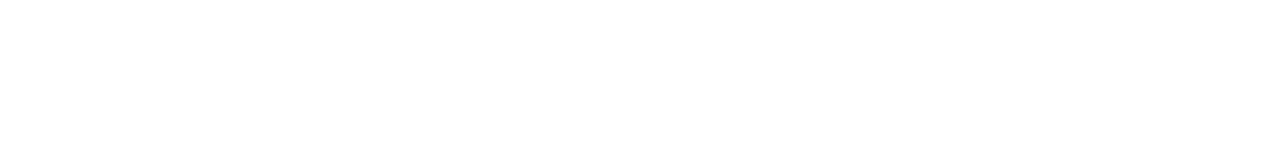
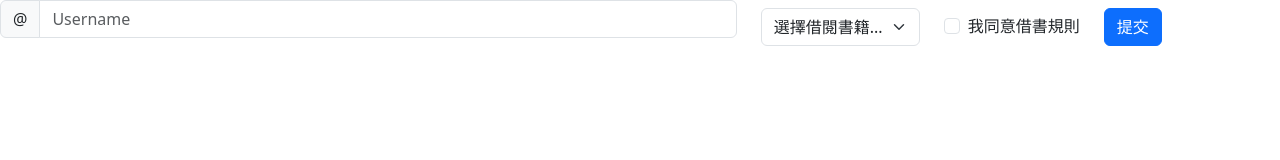
Before and after one commit to zzero73/zzero73.github.com, a plain HTML site: page 0430/bonus.html in a window 1280 px wide. Drawn offline with nearby package versions, Linux system fonts and the light colour scheme.

Commit message:
Update bonus.html

```diff
--- a/0430/bonus.html
+++ b/0430/bonus.html
@@ -2,9 +2,40 @@
 <html>
 <head>
 <meta charset="utf-8">
-<title>無標題文件</title>
+<title>0430-bonus</title>
+	<link href="https://cdn.jsdelivr.net/npm/bootstrap@5.3.3/dist/css/bootstrap.min.css" rel="stylesheet" integrity="sha384-QWTKZyjpPEjISv5WaRU9OFeRpok6YctnYmDr5pNlyT2bRjXh0JMhjY6hW+ALEwIH" crossorigin="anonymous">
+	<script src="https://cdn.jsdelivr.net/npm/bootstrap@5.3.3/dist/js/bootstrap.bundle.min.js" integrity="sha384-YvpcrYf0tY3lHB60NNkmXc5s9fDVZLESaAA55NDzOxhy9GkcIdslK1eN7N6jIeHz" crossorigin="anonymous"></script>
 </head>
 
 <body>
+	<div class="row">
+		<form class="col-md-7">
+  			<div class="input-group mb-3">
+    			<span class="input-group-text" id="addon1">@</span>
+    			<input type="text" class="form-control" placeholder="Username">
+  			</div>
+		</form>
+		<form class="row row-cols-sm-auto align-items-center col-md-5" >
+  			<div class="col-12">
+    			<select class="form-select" id="userCity">
+      				<option selected>選擇借閱書籍...</option>
+      				<option value="1">刺殺騎士團長</option>
+      				<option value="2">冰與火之歌</option>
+      				<option value="3">其它</option>
+    			</select>
+  			</div>
+  			<div class="col-12">
+    			<div class="form-check">
+      				<input class="form-check-input" type="checkbox" id="rememberMe">
+      				<label class="form-check-label" for="rememberMe">我同意借書規則</label>
+    			</div>
+  			</div>
+  			<div class="col-12">
+    			<button type="submit" class="btn btn-primary">提交</button>
+  			</div>
+		</form>
+	</div>
+
+
 </body>
 </html>
```
